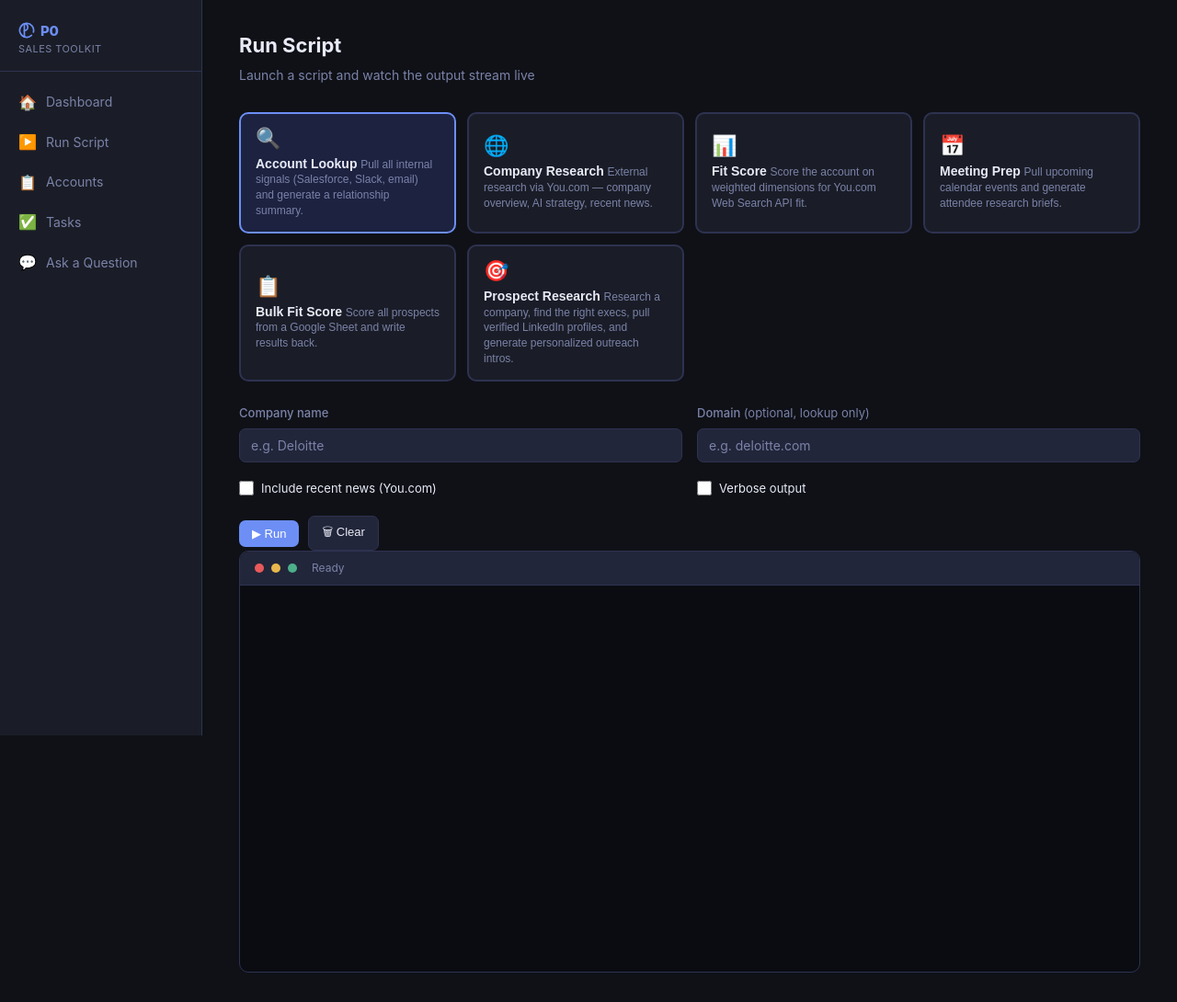
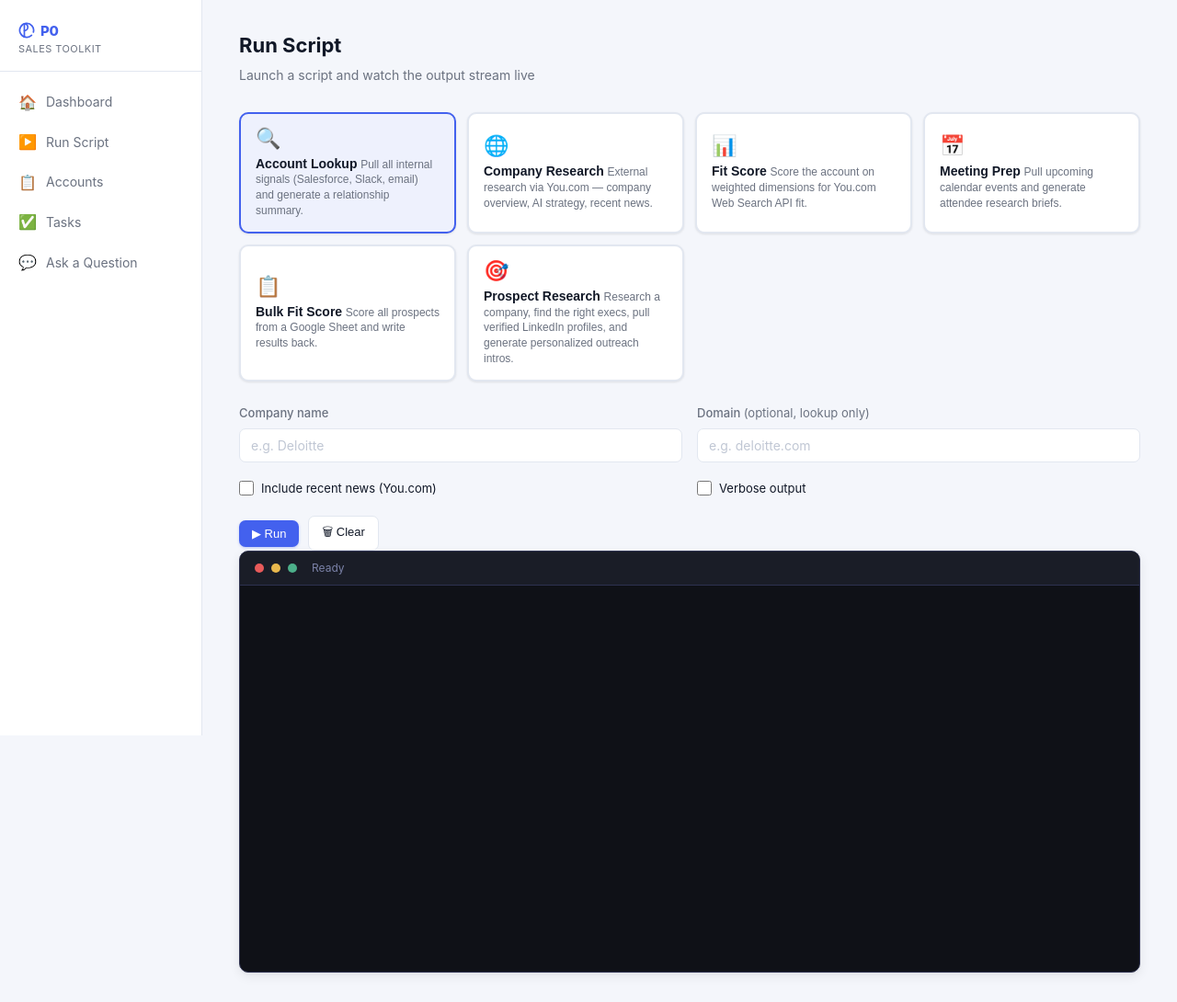
Before and after one commit to NOpderbeck/prospecting, a FastAPI app: page /run in a window 1280 px wide. Shown: the whole page at 92% size. Run offline with FastAPI, Linux system fonts and the light colour scheme; some libraries are stand-ins or nearby versions.

Commit message:
Redesign: migrate from dark to clean light theme
Fresh light design replacing the hard-to-read dark background:
- Light background (#f4f6fb), white surfaces, subtle borders
- Dark text on light for proper readability and contrast
- Indigo accent (#4361ee) with focus rings and subtle shadows
- Active nav items with indigo right-border indicator
- Badges updated to light tinted backgrounds (colored text)
- Forms and inputs with white background + focus glow
- Terminal kept dark (intentionally — terminals are dark)
- Modal backdrop gains blur; cards gain subtle shadow on hover

Co-Authored-By: Claude Sonnet 4.6 <noreply@anthropic.com>

```diff
--- a/static/style.css
+++ b/static/style.css
@@ -1,23 +1,25 @@
 /* ============================================================
-   Prospecting Toolkit — Global Styles
+   Prospecting Toolkit — Global Styles (Light Theme)
    ============================================================ */
 
 :root {
-  --bg:        #0f1117;
-  --surface:   #1a1d27;
-  --surface2:  #22263a;
-  --border:    #2e3250;
-  --text:      #e8eaf6;
-  --muted:     #7b82a8;
-  --accent:    #6c8ef5;
-  --accent-h:  #8ba4ff;
-  --green:     #4caf8a;
-  --orange:    #e8964d;
-  --purple:    #a47cf5;
-  --red:       #e8635a;
+  --bg:        #f4f6fb;
+  --surface:   #ffffff;
+  --surface2:  #f0f3f9;
+  --border:    #e2e7f0;
+  --text:      #111827;
+  --muted:     #6b7280;
+  --accent:    #4361ee;
+  --accent-h:  #3451d1;
+  --green:     #059669;
+  --orange:    #d97706;
+  --purple:    #7c3aed;
+  --red:       #dc2626;
   --radius:    10px;
   --font:      "Inter", system-ui, -apple-system, sans-serif;
   --mono:      "JetBrains Mono", "Fira Code", "Cascadia Code", monospace;
+  --shadow-sm: 0 1px 3px rgba(0,0,0,0.06), 0 1px 2px rgba(0,0,0,0.04);
+  --shadow:    0 4px 12px rgba(0,0,0,0.08), 0 1px 3px rgba(0,0,0,0.04);
 }
 
 * { box-sizing: border-box; margin: 0; padding: 0; }
@@ -213,14 +225,15 @@ a:hover { color: var(--accent-h); text-decoration: underline; }
   font-weight: 500;
   cursor: pointer;
   border: none;
-  transition: opacity 0.15s, background 0.15s;
+  transition: opacity 0.15s, background 0.15s, box-shadow 0.15s;
   text-decoration: none;
 }
 
-.btn:hover { opacity: 0.85; text-decoration: none; }
+.btn:hover { opacity: 0.88; text-decoration: none; }
 
-.btn-primary  { background: var(--accent);  color: #fff; }
-.btn-ghost    { background: var(--surface2); color: var(--text); border: 1px solid var(--border); }
+.btn-primary  { background: var(--accent); color: #fff; box-shadow: 0 1px 3px rgba(67,97,238,0.3); }
+.btn-ghost    { background: var(--surface); color: var(--text); border: 1px solid var(--border); }
+.btn-ghost:hover { background: var(--surface2); }
 .btn-sm       { padding: 5px 10px; font-size: 12px; }
 .btn-danger   { background: var(--red); color: #fff; }
 .btn-green    { background: var(--green); color: #fff; }
@@ -241,22 +254,23 @@ a:hover { color: var(--accent-h); text-decoration: underline; }
 
 .form-control {
   width: 100%;
-  background: var(--surface2);
+  background: var(--surface);
   border: 1px solid var(--border);
   border-radius: 7px;
   padding: 9px 12px;
   color: var(--text);
   font-size: 14px;
   font-family: var(--font);
-  transition: border-color 0.15s;
+  transition: border-color 0.15s, box-shadow 0.15s;
 }
 
 .form-control:focus {
   outline: none;
   border-color: var(--accent);
+  box-shadow: 0 0 0 3px rgba(67,97,238,0.1);
 }
 
-.form-control::placeholder { color: var(--muted); }
+.form-control::placeholder { color: #c0c7d4; }
 
 .form-row {
   display: grid;
@@ -299,13 +313,14 @@ a:hover { color: var(--accent-h); text-decoration: underline; }
   border-radius: var(--radius);
   padding: 14px 16px;
   cursor: pointer;
-  transition: border-color 0.15s, background 0.15s;
+  transition: border-color 0.15s, background 0.15s, box-shadow 0.15s;
   text-align: left;
   width: 100%;
+  box-shadow: var(--shadow-sm);
 }
 
-.script-card:hover { border-color: var(--muted); }
-.script-card.selected { border-color: var(--accent); background: #1c2240; }
+.script-card:hover { border-color: #a5b4fc; box-shadow: var(--shadow); }
+.script-card.selected { border-color: var(--accent); background: #eef1fd; }
 
 .script-card .script-icon { font-size: 22px; margin-bottom: 6px; display: block; }
 .script-card .script-name { font-size: 14px; font-weight: 600; color: var(--text); }
@@ -314,33 +329,34 @@ a:hover { color: var(--accent-h); text-decoration: underline; }
 /* ── Terminal output ─────────────────────────────────────── */
 
 .terminal-wrap {
-  background: #0a0c12;
-  border: 1px solid var(--border);
+  background: #0f1117;
+  border: 1px solid #2e3250;
   border-radius: var(--radius);
   overflow: hidden;
+  box-shadow: var(--shadow);
 }
 
 .terminal-bar {
-  background: var(--surface2);
+  background: #1a1d27;
   padding: 8px 16px;
   font-size: 12px;
-  color: var(--muted);
+  color: #7b82a8;
   display: flex;
   align-items: center;
   gap: 8px;
-  border-bottom: 1px solid var(--border);
+  border-bottom: 1px solid #2e3250;
 }
 
 .terminal-dot {
   width: 10px;
   height: 10px;
   border-radius: 50%;
-  background: var(--border);
+  background: #2e3250;
 }
 
 .terminal-dot.red    { background: #e85a5a; }
 .terminal-dot.yellow { background: #e8b84d; }
-.terminal-dot.green  { background: var(--green); }
+.terminal-dot.green  { background: #4caf8a; }
 
 #terminal-output {
   font-family: var(--mono);
```
Also changed, not shown: other parts of static/style.css (+61 -45 lines).
